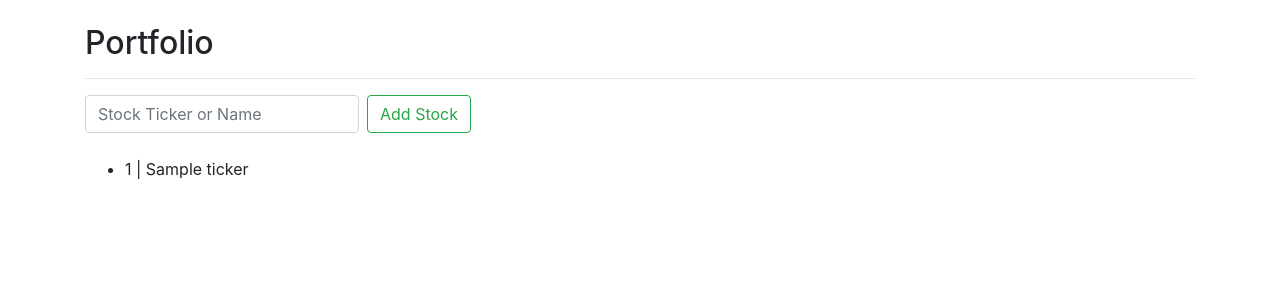
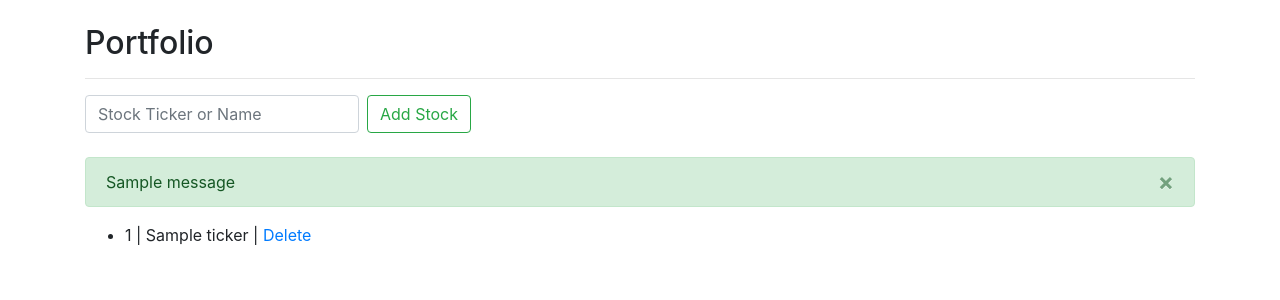
Before and after one commit to ptyadana/django-WEB-stock-portfolio-management, a Django app: template templates/quotes/add_stock.html in a window 1280 px wide. Shown: the part 56-356 px from the top of the page. Run offline with Django 3.2, Linux system fonts and the light colour scheme; the template is opened without the code that fills it: most values are stand-ins (such as "Sample title", 1, 10 or a date in 2020); one stand-in notice (Sample message) is shown; some libraries are stand-ins or nearby versions.

Commit message:
delete stock

```diff
--- a/quotes/urls.py
+++ b/quotes/urls.py
@@ -1,9 +1,10 @@
 from django.urls import path
 
-from .views import home,about,add_stock
+from .views import home,about,add_stock,delete_stock
 
 urlpatterns = [
     path('', home, name='home'),
     path('about/', about, name='about'),
     path('addstock/', add_stock, name='add_stock'),
+    path('deletestock/<int:stock_id>', delete_stock, name='delete_stock'),
 ]
--- a/templates/quotes/add_stock.html
+++ b/templates/quotes/add_stock.html
@@ -14,10 +14,21 @@ Add Stock
         <button class="btn btn-outline-success my-2 my-sm-0" type="submit">Add Stock</button>
     </form>
     <br>
+    {% block messages %}
+    {% if messages %}
+        {% for message in messages %}
+            <div class="alert alert-{{ message.tags }}">  <!-- singular -->
+                <a class="close" data-dismiss="alert">×</a>
+                {{ message|safe }}
+            </div>
+        {% endfor %}
+    {% endif %}
+    {% endblock %}
+
     {% if stocks %}
         {% for stock in stocks %}
             <ul>
-                <li>{{stock.id}} | {{stock.ticker}}</li>
+                <li>{{stock.id}} | {{stock.ticker}} | <a href="{% url 'delete_stock' stock.id %}">Delete</a></li>
             </ul>
         {% endfor %}
     {% endif%}
```
Also changed, not shown: quotes/views.py (+16 -6 lines).
